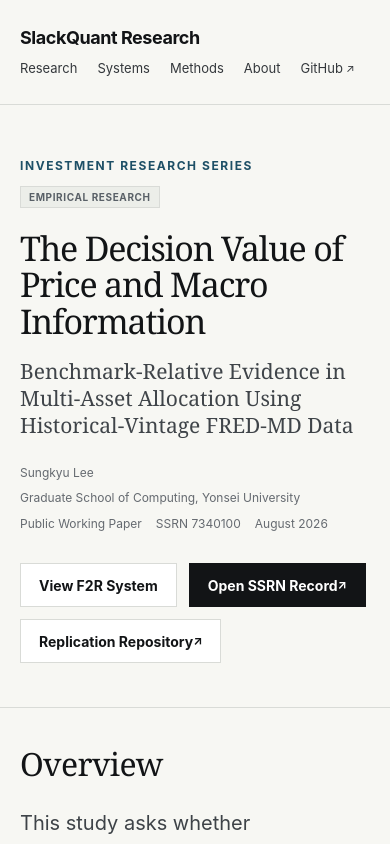
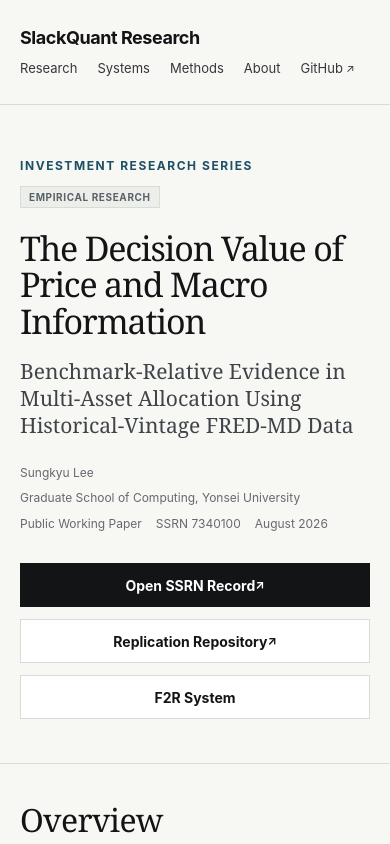
Before and after one commit to slackquant80/slackquant-research, a Next.js app: page /research/price-macro-decision in a window 390 px wide. Shown: the top 844 px of the page. Built offline with nearby package versions, Linux system fonts and the light colour scheme; no server answers.

Commit message:
Standardize research navigation and paper hero links

```diff
--- a/src/app/globals.css
+++ b/src/app/globals.css
@@ -2041,3 +2041,22 @@ h1{font-family:Georgia,"Times New Roman",serif;font-weight:500;font-size:64px;li
   }
 }
 /* PDS_PUBLIC_MOBILE_V113_END */
+
+
+/* Research paper hero link consistency */
+.paper-hero-actions{
+  align-items:stretch;
+}
+.paper-hero-actions .btn{
+  min-width:180px;
+}
+@media (max-width:620px){
+  .paper-hero-actions{
+    display:grid;
+    grid-template-columns:1fr;
+  }
+  .paper-hero-actions .btn{
+    width:100%;
+    min-width:0;
+  }
+}
--- a/src/app/research/price-macro-decision/page.tsx
+++ b/src/app/research/price-macro-decision/page.tsx
@@ -1,9 +1,9 @@
 import type { Metadata } from "next";
 import { notFound } from "next/navigation";
-import { ArtifactLink } from "@/components/ArtifactLink";
 import { CitationBox } from "@/components/CitationBox";
 import { EvidenceFigure } from "@/components/EvidenceFigure";
 import { MethodsUsed } from "@/components/MethodsUsed";
+import { ResearchPaperHero } from "@/components/ResearchPaperHero";
 import { getResearch } from "@/data/research";
 
 const designFacts = [
@@ -41,34 +41,7 @@ export default function PriceMacroDecisionPage() {
 
   return (
     <main>
-      <section className="paper-hero">
-        <div className="shell">
-          <div className="paper-track-row">
-            <div className="eyebrow">{item.streamLabel}</div>
-            {item.investmentTrackLabel ? (
-              <span className="track-chip">{item.investmentTrackLabel}</span>
-            ) : null}
-          </div>
-          <h1 className="paper-title">{item.title}</h1>
-          <div className="paper-subtitle">{item.subtitle}</div>
-          <div className="paper-meta">
-            <span>{item.authorLine}</span>
-            {item.affiliation ? <span>{item.affiliation}</span> : null}
-            <span>{item.status}</span>
-            {item.ssrnId ? <span>SSRN {item.ssrnId}</span> : null}
-            <span>{item.dateLabel}</span>
-          </div>
-          <div className="actions">
-            <ArtifactLink href="/systems/f2r/">View F2R System</ArtifactLink>
-            <ArtifactLink href={item.links.ssrn} primary external>
-              Open SSRN Record
-            </ArtifactLink>
-            <ArtifactLink href={item.links.github} external>
-              Replication Repository
-            </ArtifactLink>
-          </div>
-        </div>
-      </section>
+      <ResearchPaperHero item={item} relatedSystem={{ href: "/systems/f2r/", label: "F2R System" }} />
 
       <div className="shell detail-layout">
         <aside className="toc">
--- /dev/null
+++ b/src/components/ResearchPaperHero.tsx
@@ -0,0 +1,73 @@
+import { ArtifactLink } from "@/components/ArtifactLink";
+import type { ResearchItem } from "@/data/types";
+
+type RelatedSystem = {
+  href: string;
+  label: string;
+};
+
+type ResearchPaperHeroProps = {
+  item: ResearchItem;
+  relatedSystem?: RelatedSystem;
+};
+
+export function ResearchPaperHero({
+  item,
+  relatedSystem,
+}: ResearchPaperHeroProps) {
+  const paperHref = item.links.ssrn ?? item.links.paper;
+  const paperLabel = item.links.ssrn ? "Open SSRN Record" : "Open Paper";
+
+  return (
+    <section className="paper-hero">
+      <div className="shell">
+        <div className="paper-track-row">
+          <div className="eyebrow">{item.streamLabel}</div>
+          {item.investmentTrackLabel ? (
+            <span className="track-chip">{item.investmentTrackLabel}</span>
+          ) : null}
+        </div>
+
+        <h1 className="paper-title">{item.title}</h1>
+        {item.subtitle ? (
+          <div className="paper-subtitle">{item.subtitle}</div>
+        ) : null}
+
+        <div className="paper-meta">
+          <span>{item.authorLine}</span>
+          {item.affiliation ? <span>{item.affiliation}</span> : null}
+          <span>{item.status}</span>
+          {item.ssrnId ? <span>SSRN {item.ssrnId}</span> : null}
+          <span>{item.dateLabel}</span>
+        </div>
+
+        <div
+          className="actions paper-hero-actions"
+          aria-label={`${item.title} public links`}
+        >
+          <ArtifactLink href={paperHref} primary external>
+            {paperLabel}
+          </ArtifactLink>
+
+          {item.links.github ? (
+            <ArtifactLink href={item.links.github} external>
+              Replication Repository
+            </ArtifactLink>
+          ) : null}
+
+          {item.links.researchDashboard ? (
+            <ArtifactLink href={item.links.researchDashboard} external>
+              Research Dashboard
+            </ArtifactLink>
+          ) : null}
+
+          {relatedSystem ? (
+            <ArtifactLink href={relatedSystem.href}>
+              {relatedSystem.label}
+            </ArtifactLink>
+          ) : null}
+        </div>
+      </div>
+    </section>
+  );
+}
```
Also changed, not shown: src/app/about/page.tsx (+12 -0 lines), src/app/research/adaa/page.tsx (+2 -37 lines), src/app/research/beyond-average-accuracy/page.tsx (+2 -25 lines), src/app/research/protection-patience/page.tsx (+2 -28 lines), 1 other file (tests, documents, lock files or other folders).
